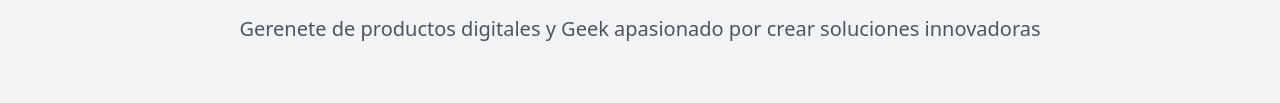
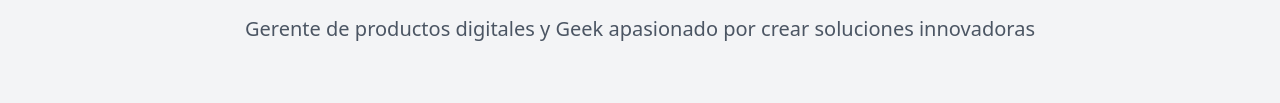
Before and after one commit to bolivianotech/bolivianotech.github.io, a plain HTML site: page index.html in a window 1280 px wide. Shown: the part 423-526 px from the top of the page. Drawn offline with Linux system fonts and the light colour scheme.

Commit message:
Corrección configuración inicial del portafolio

```diff
--- a/index.html
+++ b/index.html
@@ -185,7 +185,7 @@
             <div class="container">
                 <img src="./profile_picture.jpg" alt="Tu foto de perfil" class="profile-img">
                 <h1>¡Hola! Soy Jim</h1>
-                <p>Gerenete de productos digitales y Geek apasionado por crear soluciones innovadoras</p>
+                <p>Gerente de productos digitales y Geek apasionado por crear soluciones innovadoras</p>
             </div>
         </section>
 
```
